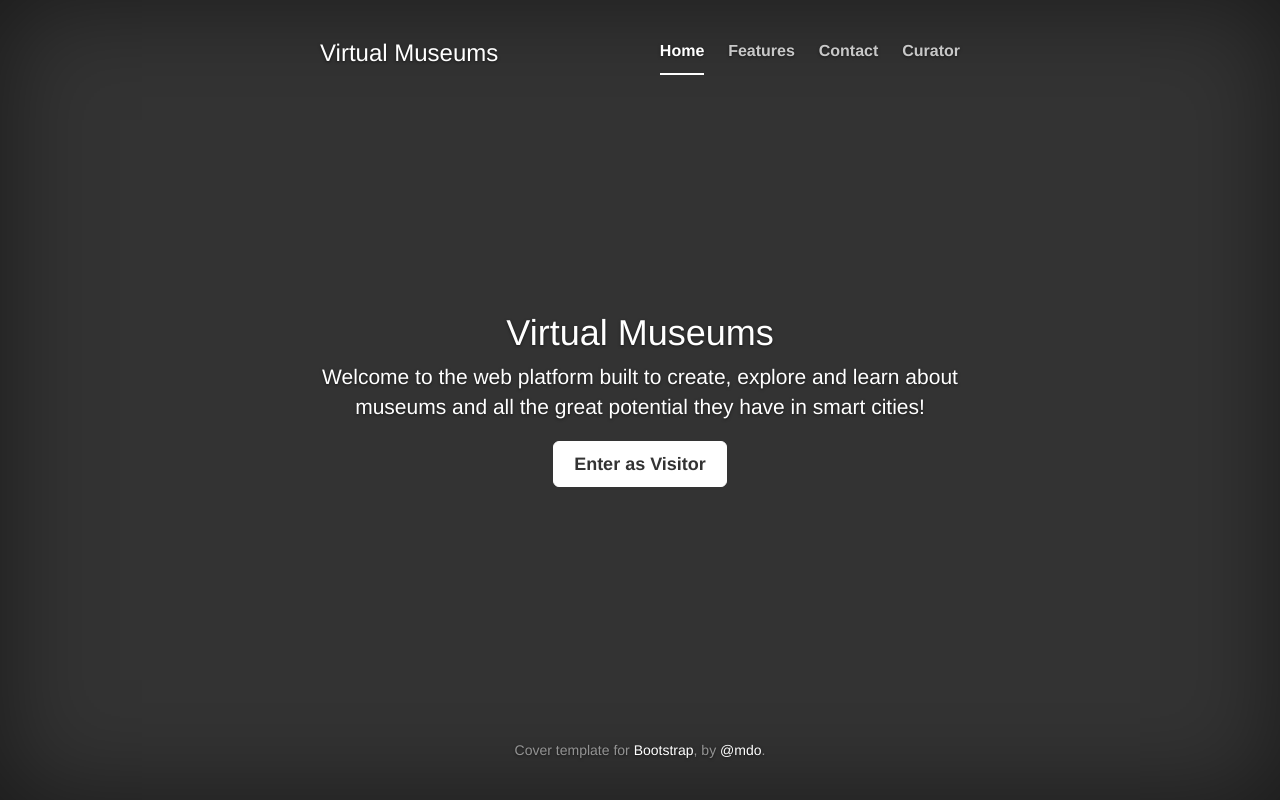
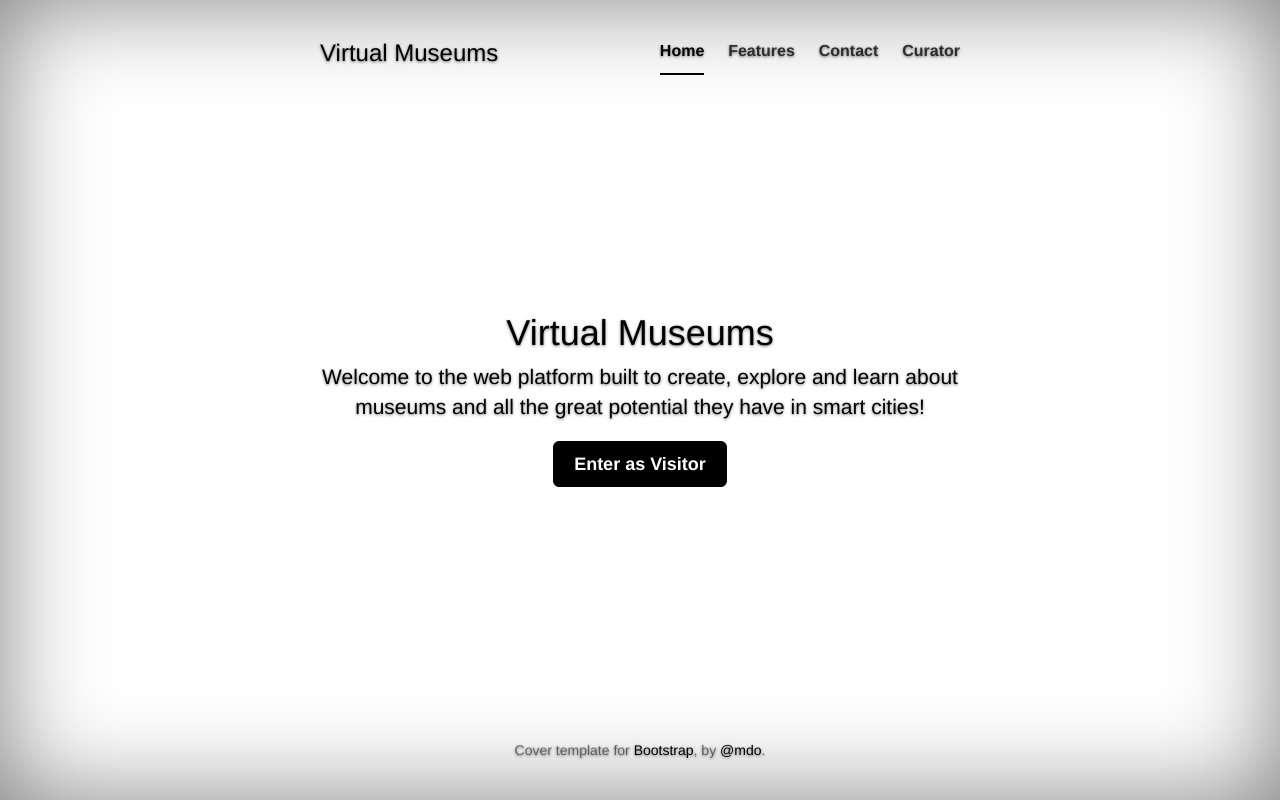
Before and after one commit to Michotastico/Virtual-Museums-Framework, a Django app: page / in a window 1280 px wide. Run offline with Django 3.2, Linux system fonts and the light colour scheme; some libraries are stand-ins or nearby versions.

Commit message:
Change of css

```diff
--- a/static/common-web/css/cover.css
+++ b/static/common-web/css/cover.css
@@ -6,17 +6,17 @@
 a,
 a:focus,
 a:hover {
-  color: #fff;
+  color: #000;/*#fff;*/
 }
 
 /* Custom default button */
 .btn-default,
 .btn-default:hover,
 .btn-default:focus {
-  color: #333;
+  color: #FFF;/*#333;*/
   text-shadow: none; /* Prevent inheritance from `body` */
-  background-color: #fff;
-  border: 1px solid #fff;
+  background-color: #000;/*#fff;*/
+  border: 1px solid #000;/*#fff;*/
 }
 
 
@@ -27,10 +27,10 @@ a:hover {
 html,
 body {
   height: 100%;
-  background-color: #333;
+  background-color: #fff;/*#333;*/
 }
 body {
-  color: #fff;
+  color: #000;/*#fff;*/
   text-align: center;
   text-shadow: 0 1px 3px rgba(0,0,0,.5);
 }
@@ -79,7 +79,7 @@ body {
   font-size: 16px;
   font-weight: bold;
   color: #fff; /* IE8 proofing */
-  color: rgba(255,255,255,.75);
+  color: rgba(0,0,0,.75);/*rgba(255,255,255,.75);*/
   border-bottom: 2px solid transparent;
 }
 .masthead-nav > li > a:hover,
@@ -91,8 +91,8 @@ body {
 .masthead-nav > .active > a,
 .masthead-nav > .active > a:hover,
 .masthead-nav > .active > a:focus {
-  color: #fff;
-  border-bottom-color: #fff;
+  color: #000;/*#fff;*/
+  border-bottom-color: #000;/*#fff;*/
 }
 
 @media (min-width: 768px) {
@@ -124,7 +124,7 @@ body {
 
 .mastfoot {
   color: #999; /* IE8 proofing */
-  color: rgba(255,255,255,.5);
+  color: rgba(0,0,0,.5);/*rgba(255,255,255,.5);*/
 }
 
 
```
